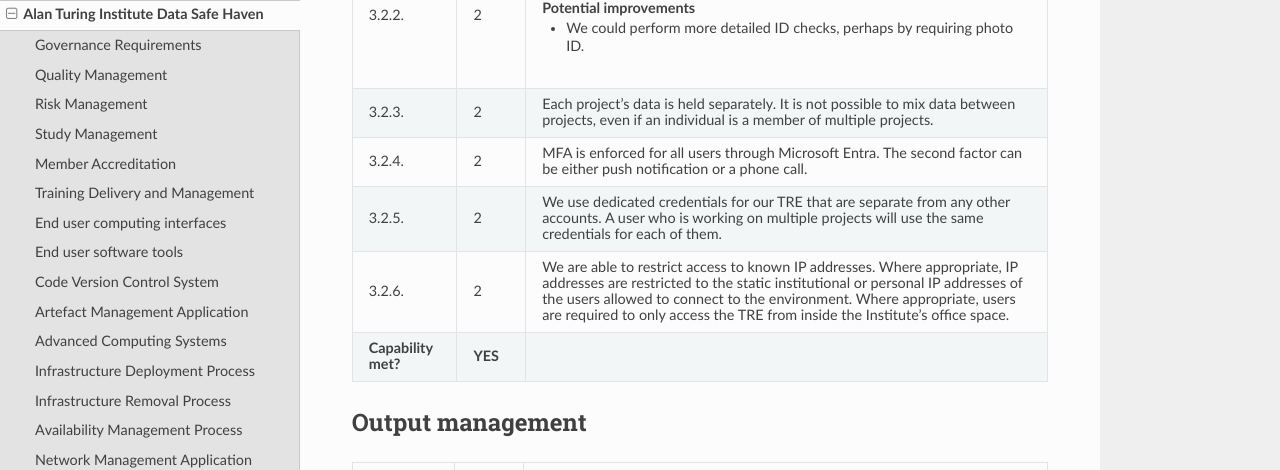
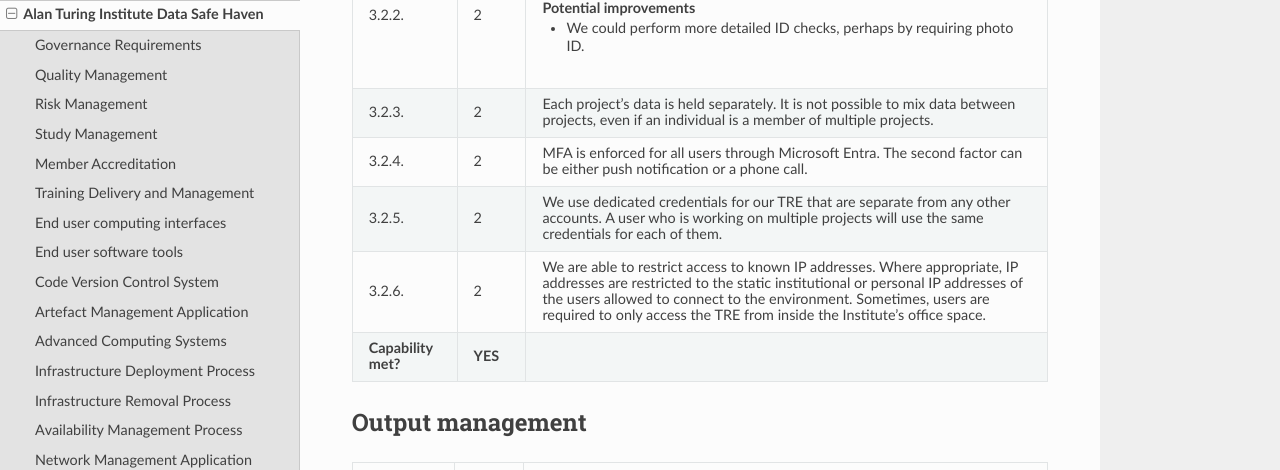
Before and after one commit to sa-tre/satre-specification, a Sphinx documentation site: the page built from docs/source/evaluations/alan_turing_institute.md, in a window 1280 px wide and 900 px high, scrolled down 16825 px. Shown: the top 470 px of the window. Built offline with Sphinx 7.4.7 and the Read the Docs theme 2.0.0, drawn with Linux system fonts in a browser that asks for light colours.

Commit message:
Remove repetition

```diff
--- a/docs/source/evaluations/alan_turing_institute.md
+++ b/docs/source/evaluations/alan_turing_institute.md
@@ -838,7 +838,7 @@
   - 2
   - We are able to restrict access to known IP addresses.
     Where appropriate, IP addresses are restricted to the static institutional or personal IP addresses of the users allowed to connect to the environment.
-    Where appropriate, users are required to only access the TRE from inside the Institute's office space.
+    Sometimes, users are required to only access the TRE from inside the Institute's office space.
 * - **Capability met?**
   - **YES**
   -
```
